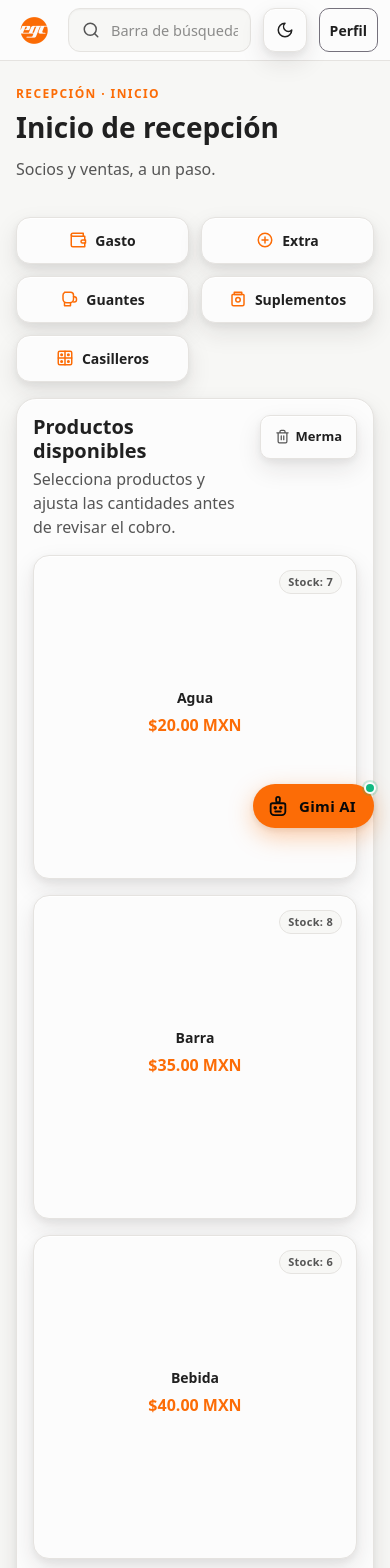
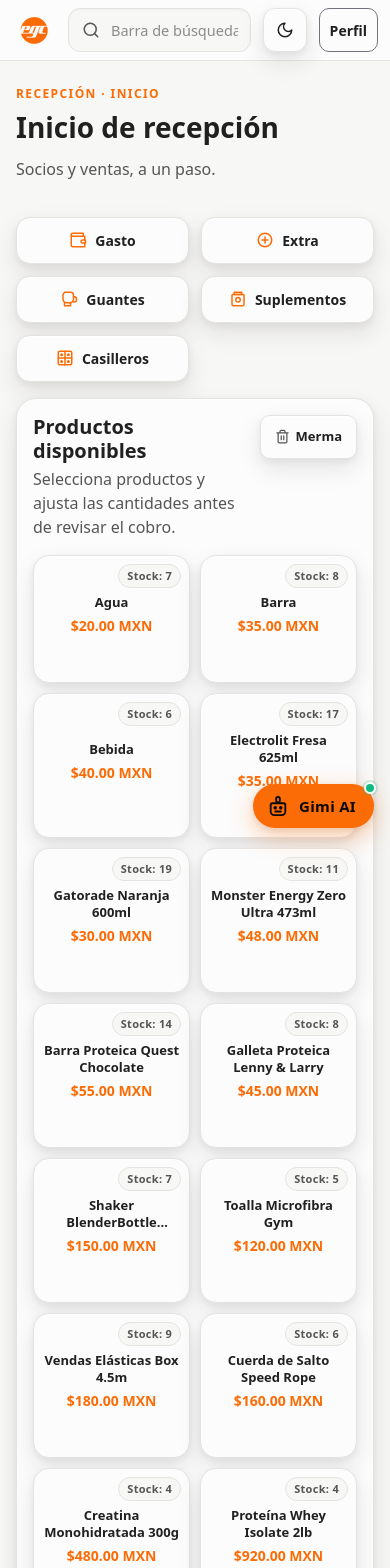
Before and after one commit to SirDaarick/EvoGym, a React (Vite) app in the folder frontend/: page /reception/home in a window 390 px wide. Shown: the top 1568 px of the page. Built offline with nearby package versions, Linux system fonts and the light colour scheme.

Commit message:
feat(mobile): compact catalog into two-column cards

```diff
--- a/frontend/src/features/reception/ProductCard.css
+++ b/frontend/src/features/reception/ProductCard.css
@@ -7,3 +7,73 @@
   outline: 3px solid var(--color-focus, #2455a4);
   outline-offset: 3px;
 }
+
+@media (max-width: 720px) {
+  .product-grid {
+    grid-template-columns: repeat(2, minmax(0, 1fr));
+    gap: clamp(8px, 2.5vw, 12px);
+    padding-bottom: calc(88px + env(safe-area-inset-bottom));
+  }
+
+  .product-card.product-clay-card {
+    aspect-ratio: auto;
+    min-height: 128px;
+    padding: 8px;
+  }
+
+  .product-card.product-clay-card.product-selected {
+    min-height: 204px;
+  }
+
+  .product-card .product-tile-btn {
+    min-width: 0;
+    padding: 6px 2px;
+    gap: 4px;
+  }
+
+  .product-card .product-name-label {
+    font-size: 13px;
+  }
+
+  .product-card .product-tile-btn .product-price {
+    font-size: 14px;
+  }
+
+  .product-card .product-card-footer .quantity-controls {
+    display: grid;
+    grid-template-columns: 44px minmax(12px, 1fr) 44px;
+    justify-content: center;
+    gap: 4px 2px;
+  }
+
+  .product-card .product-card-footer .quantity-controls output {
+    grid-column: 2;
+    grid-row: 1;
+    min-width: 12px;
+  }
+
+  .product-card .product-card-footer .quantity-controls .qty-btn {
+    width: 44px !important;
+    height: 44px !important;
+    min-width: 44px !important;
+    max-width: 44px !important;
+    min-height: 44px !important;
+    max-height: 44px !important;
+  }
+
+  .product-card .product-card-footer .quantity-controls .qty-btn:first-child {
+    grid-column: 1;
+    grid-row: 1;
+  }
+
+  .product-card .product-card-footer .quantity-controls .qty-btn:nth-of-type(2) {
+    grid-column: 3;
+    grid-row: 1;
+  }
+
+  .product-card .product-card-footer .quantity-controls .qty-btn-remove {
+    grid-column: 2;
+    grid-row: 2;
+    justify-self: center;
+  }
+}
```
